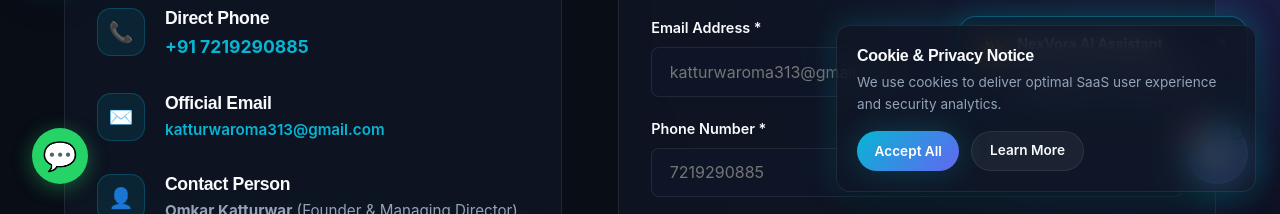
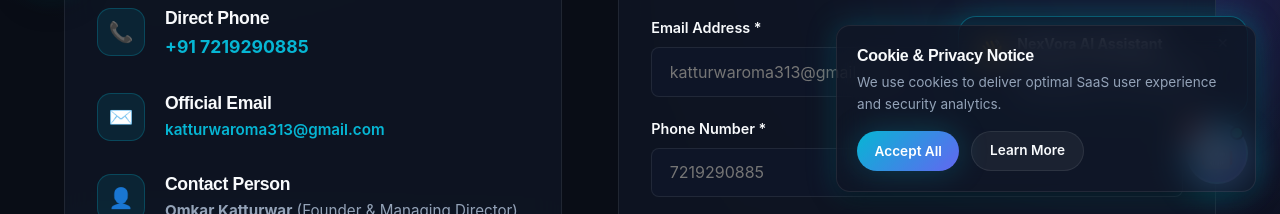
Before and after one commit to katturwaromkar/NexVora-Tech-Solutions-, a plain HTML site: page contact.html in a window 1280 px wide. Shown: the part 584-798 px from the top of the page. Drawn offline with Linux system fonts and the light colour scheme.

Commit message:
Remove floating WhatsApp button from contact page

```diff
--- a/contact.html
+++ b/contact.html
@@ -207,10 +207,6 @@
     </div>
   </footer>
 
-  <!-- Floating WhatsApp CTA -->
-  <a href="https://wa.me/917219290885?text=Hello%20NexVora%20Tech%20Solutions!%20I%20want%20to%20discuss%20a%20project." class="floating-whatsapp" target="_blank" aria-label="Chat on WhatsApp">
-    💬
-  </a>
 
   <script src="js/main.js"></script>
   <script src="js/animation.js"></script>
```
